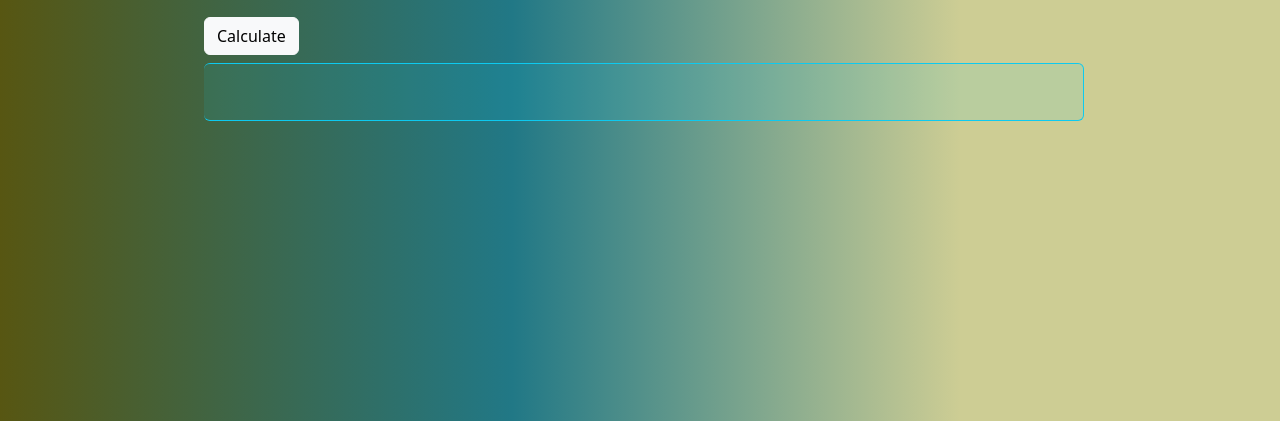
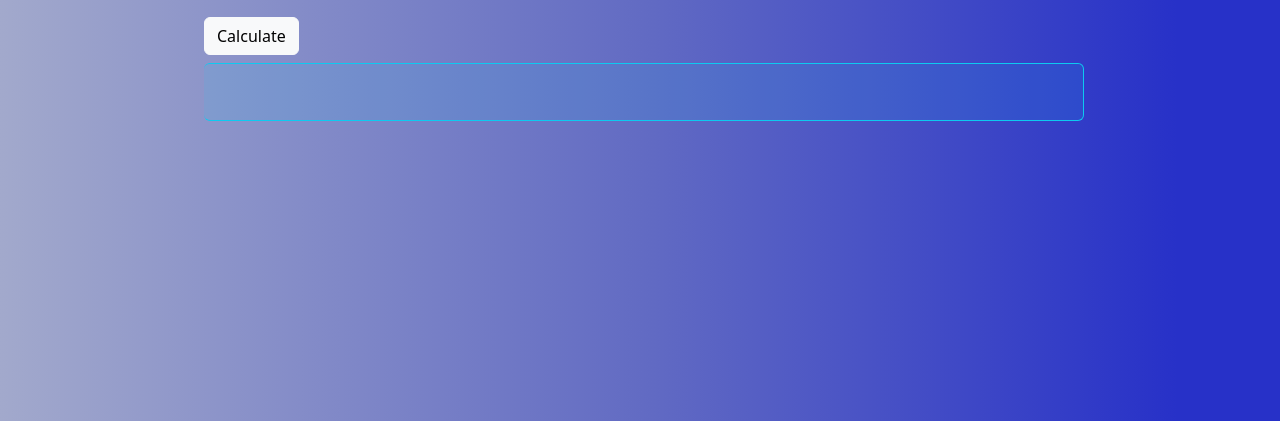
Before and after one commit to Some1Uknow/basic-js-calculator, a plain HTML site: page index.html in a window 1280 px wide. Shown: the part 379-800 px from the top of the page. Drawn offline with nearby package versions, Linux system fonts and the light colour scheme.

Commit message:
Update index.html

```diff
--- a/index.html
+++ b/index.html
@@ -8,8 +8,8 @@
     <link href="https://cdn.jsdelivr.net/npm/bootstrap@5.3.1/dist/css/bootstrap.min.css" rel="stylesheet" integrity="sha384-4bw+/aepP/YC94hEpVNVgiZdgIC5+VKNBQNGCHeKRQN+PtmoHDEXuppvnDJzQIu9" crossorigin="anonymous">
     <style>
         body {
-            background: rgb(87,86,18);
-            background: linear-gradient(90deg, rgba(87,86,18,1) 0%, rgba(33,120,134,1) 40%, rgba(205,205,148,1) 75%);
+            background: rgb(162,169,204);
+            background: linear-gradient(90deg, rgba(162,169,204,1) 0%, rgba(97,106,195,1) 51%, rgba(39,49,200,1) 92%);
             color: white;
             margin: 100px;
             padding: 100px;
```
